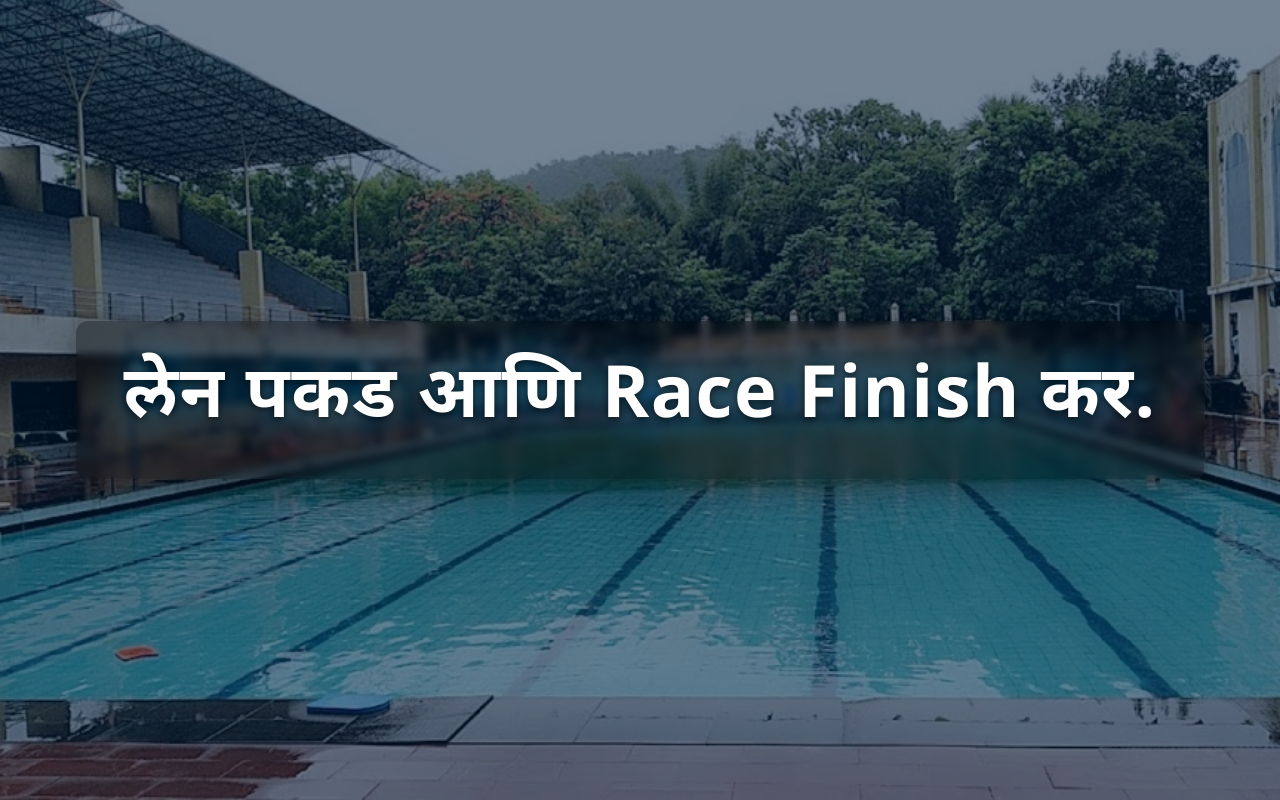
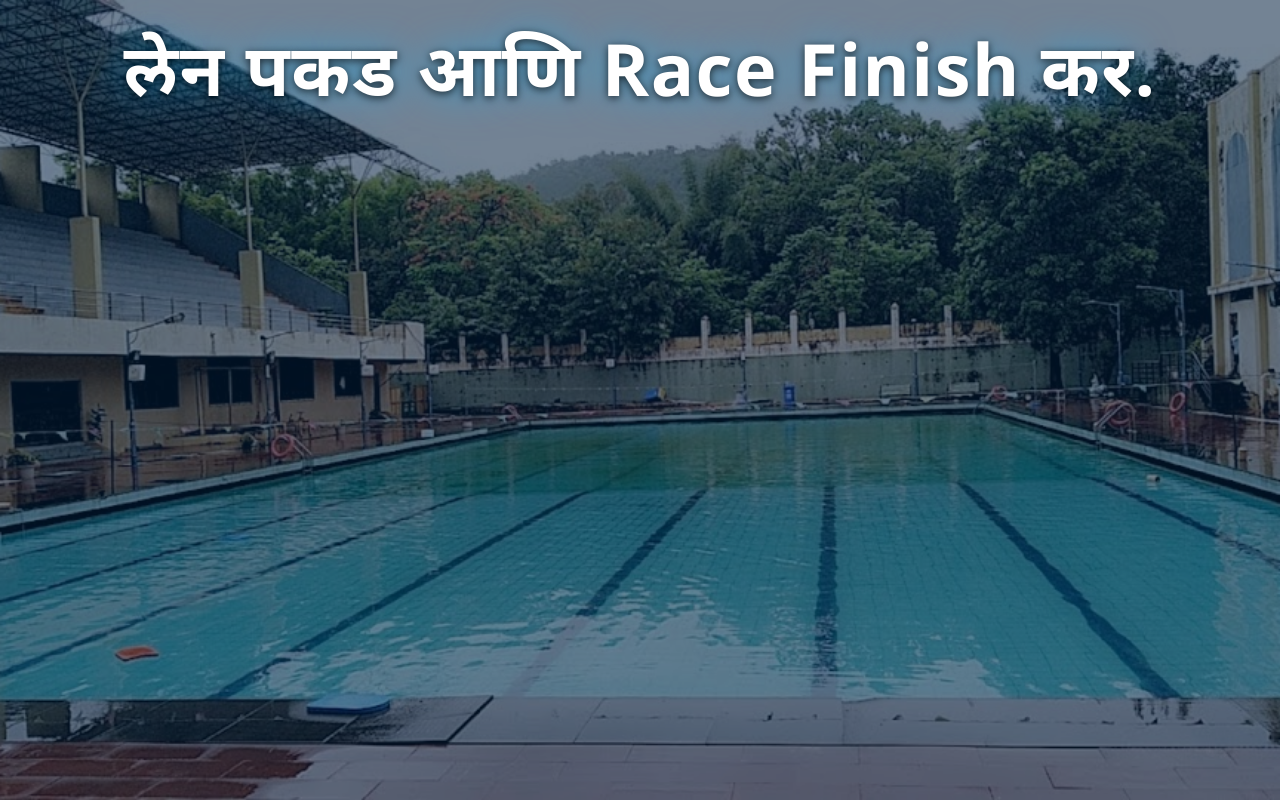
Before and after one commit to kunaljha1981/virarswimming, a plain HTML site: page index.html in a window 1280 px wide. Drawn offline with Linux system fonts and the light colour scheme.

Commit message:
Changes in styling.

```diff
--- a/index.html
+++ b/index.html
@@ -3,7 +3,7 @@
 <head>
   <meta charset="UTF-8" />
   <meta name="viewport" content="width=device-width, initial-scale=1.0" />
-  <title>लेन पकड आणि Race Finish कर.</title>
+  <title>लेन पकड आणि Race Finish कर</title>
   <link rel="preconnect" href="https://fonts.googleapis.com" />
   <link rel="preconnect" href="https://fonts.gstatic.com" crossorigin />
   <link href="https://fonts.googleapis.com/css2?family=Noto+Sans+Devanagari:wght@900&display=swap" rel="stylesheet" />
@@ -16,7 +16,6 @@
 
     body {
       min-height: 100vh;
-      display: flex;
       align-items: center;
       justify-content: center;
       background-image: url('phoolpada_swimming_pool.jpg');
@@ -37,9 +36,6 @@
       text-align: center;
       padding: 2rem 3rem;
       border-radius: 12px;
-      background: rgba(0, 0, 0, 0.35);
-      backdrop-filter: blur(4px);
-      box-shadow: 0 8px 32px rgba(0, 0, 0, 0.4);
     }
 
     h1 {
```
